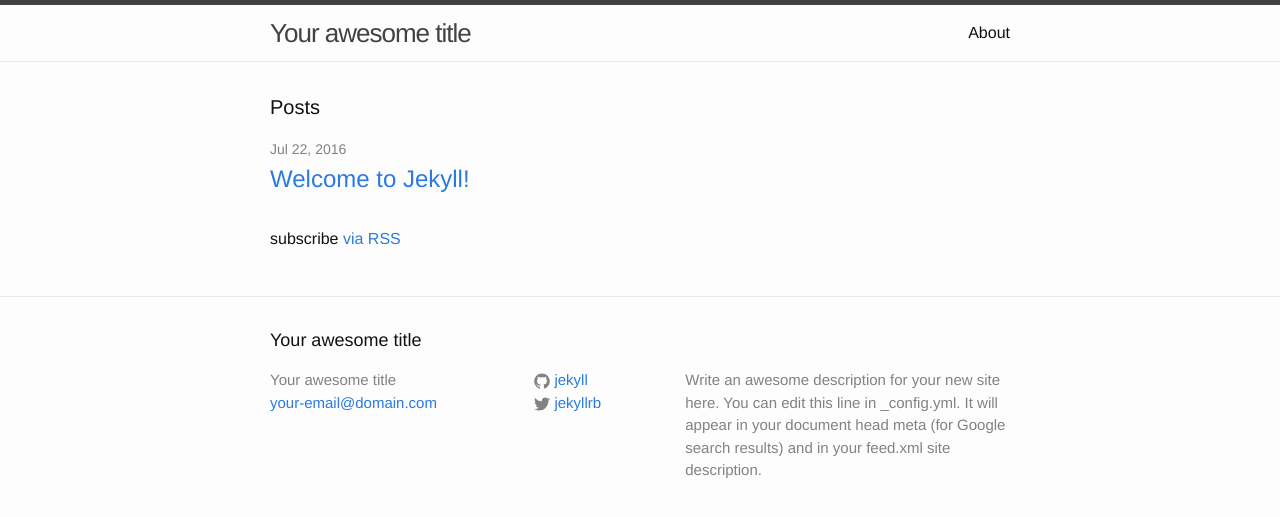
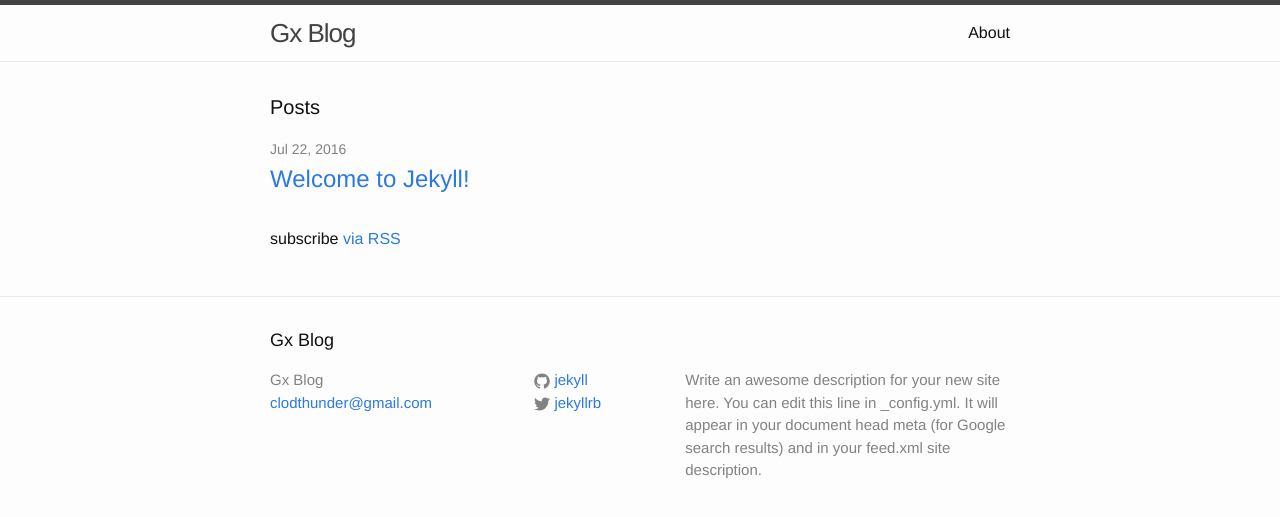
Before and after one commit to CtThunder/GxBlog, a Jekyll site: the page built from index.html, in a window 1280 px wide. Shown: the top 517 px of the page. Built offline with Jekyll 4.4.1, drawn with Linux system fonts in a browser that asks for light colours.

Commit message:
change config.yml

```diff
--- a/_config.yml
+++ b/_config.yml
@@ -6,13 +6,13 @@
 # 'jekyll serve'. If you change this file, please restart the server process.
 
 # Site settings
-title: Your awesome title
-email: your-email@domain.com
+title: Gx Blog
+email: clodthunder@gmail.com
 description: > # this means to ignore newlines until "baseurl:"
   Write an awesome description for your new site here. You can edit this
   line in _config.yml. It will appear in your document head meta (for
   Google search results) and in your feed.xml site description.
-baseurl: "" # the subpath of your site, e.g. /blog
+baseurl: "/GxBlog" # the subpath of your site, e.g. /blog
 url: "http://yourdomain.com" # the base hostname & protocol for your site
 twitter_username: jekyllrb
 github_username:  jekyll
```
